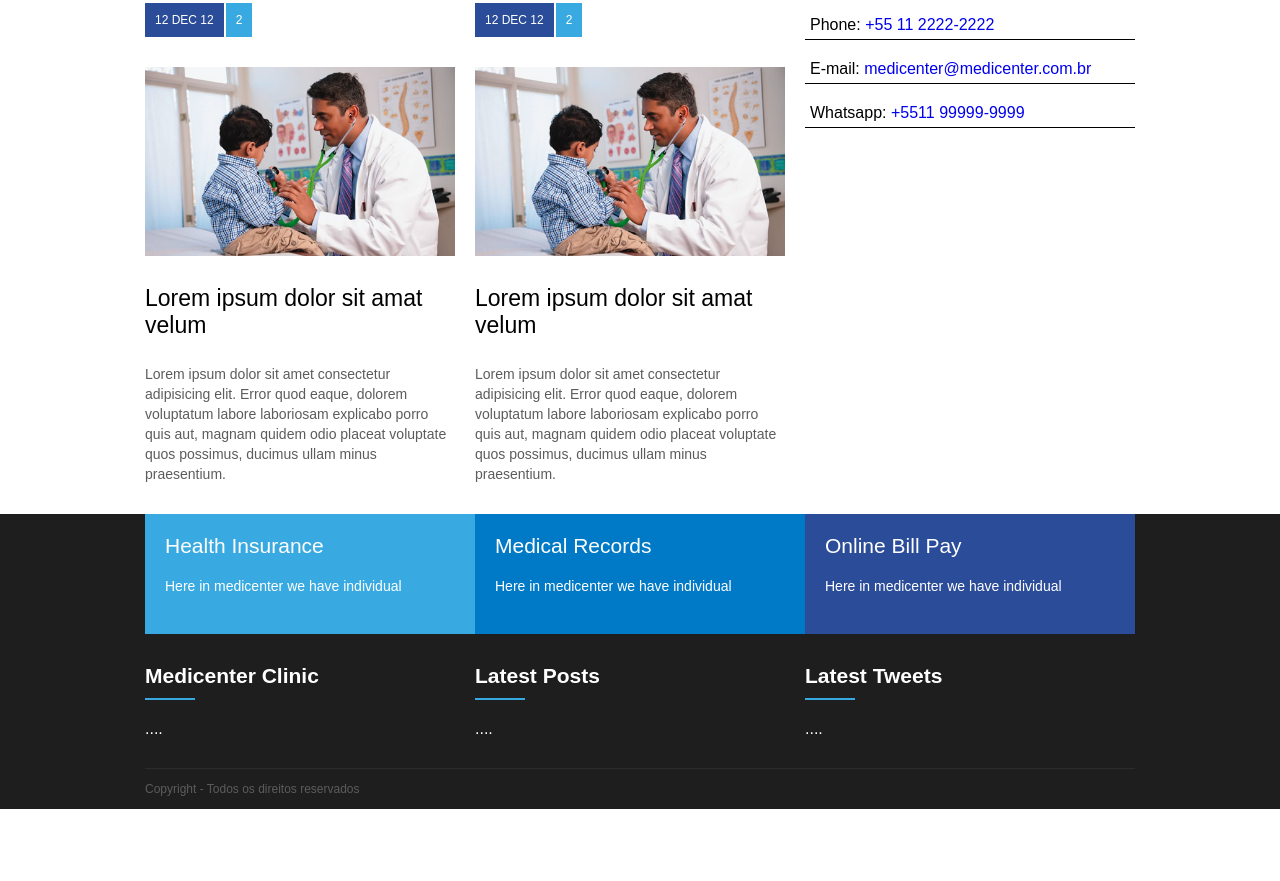
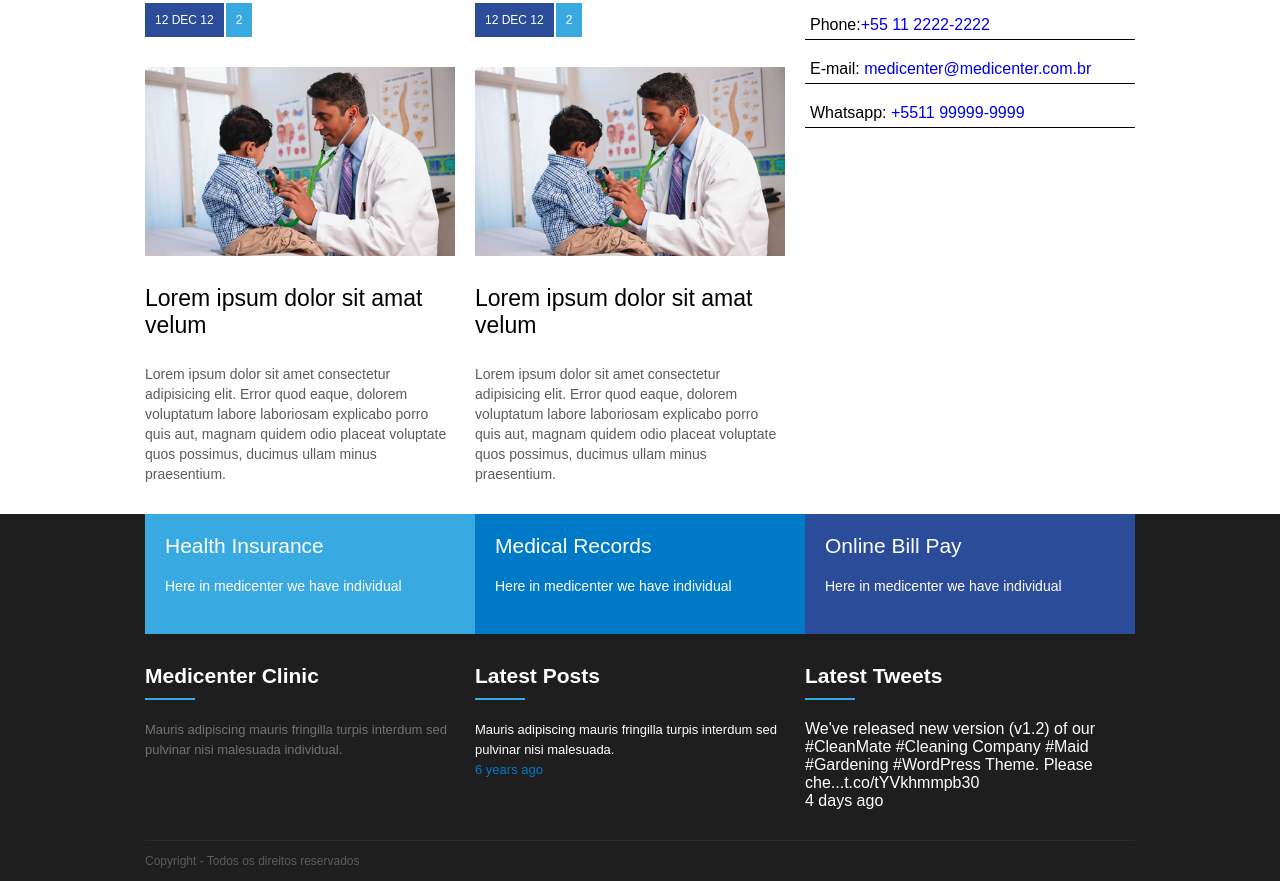
Before and after one commit to adrianoardev/Curso_B7Web-Site_MediCenter, a plain HTML site: page index.html in a window 1280 px wide. Shown: the part 1383-2264 px from the top of the page. Before the commit the page ends 2192 px from the top, so only its background shows below. Drawn offline with Linux system fonts and the light colour scheme.

Commit message:
Commit Flooter

```diff
--- a/assets/css/style.css
+++ b/assets/css/style.css
@@ -300,6 +300,27 @@ footer {
     background-color: #2b4c99;
 }
 
+.footer-mc {
+    color: #727272;
+    font-size: 13px;
+    line-height: 20px;
+}
+
+.footer-mr {
+    color: #FFF;
+    font-size: 13px;
+    line-height: 20px;
+}
+.years {
+    color: #0079c7;
+    line-height: 20px;
+}
+
+.widget-body-lt {
+
+}
+
+
 .footer-area{
     display: flex;
 }
--- a/index.html
+++ b/index.html
@@ -5,6 +5,7 @@
     <meta http-equiv="X-UA-Compatible" content="IE=edge">
     <meta name="viewport" content="width=device-width, initial-scale=1.0">
     <link rel="stylesheet" href="assets/css/style.css">
+    <link href="https://fontawesome.com/v5.15/icons/phone-square-alt?style=solid">
     <title>MediCenter</title>
 </head>
 <body>
@@ -192,7 +193,7 @@
                             <div>Lorem ipsum, dolor sit amet consectetur adipisicing elit.</div>
                         </div>
                         <div class="contato">
-                            <div>Phone: <a href="tel:+55 11 2222-2222">+55 11 2222-2222</a></div>
+                            <div>Phone:<a href="tel:+55 11 2222-2222">+55 11 2222-2222</a></div>
                         </div>
 
                         <div class="contato">
@@ -241,7 +242,10 @@
                             <div class="widget-title-bar"></div>
                         </div>
                         <div class="widget-body">
-                            ....
+                            <div class="footer-mc">
+                                Mauris adipiscing mauris fringilla turpis interdum sed pulvinar nisi malesuada individual.
+                            </div>
+
                         </div>
                     </div>
 
@@ -254,7 +258,10 @@
                             <div class="widget-title-bar"></div>
                         </div>
                         <div class="widget-body">
-                            ....
+                            <div class="footer-mr">
+                                Mauris adipiscing mauris fringilla turpis interdum sed pulvinar nisi malesuada. <br>
+                                <div class="years">6 years ago</div>
+                            </div>
                         </div>
                     </div>
                 </div>
@@ -266,7 +273,8 @@
                             <div class="widget-title-bar"></div>
                         </div>
                         <div class="widget-body">
-                            ....
+                            We've released new version (v1.2) of our #CleanMate #Cleaning Company #Maid #Gardening #WordPress Theme. Please che...t.co/tYVkhmmpb30 <br>
+                            4 days ago
                         </div>
                     </div>
                 </div>
```
